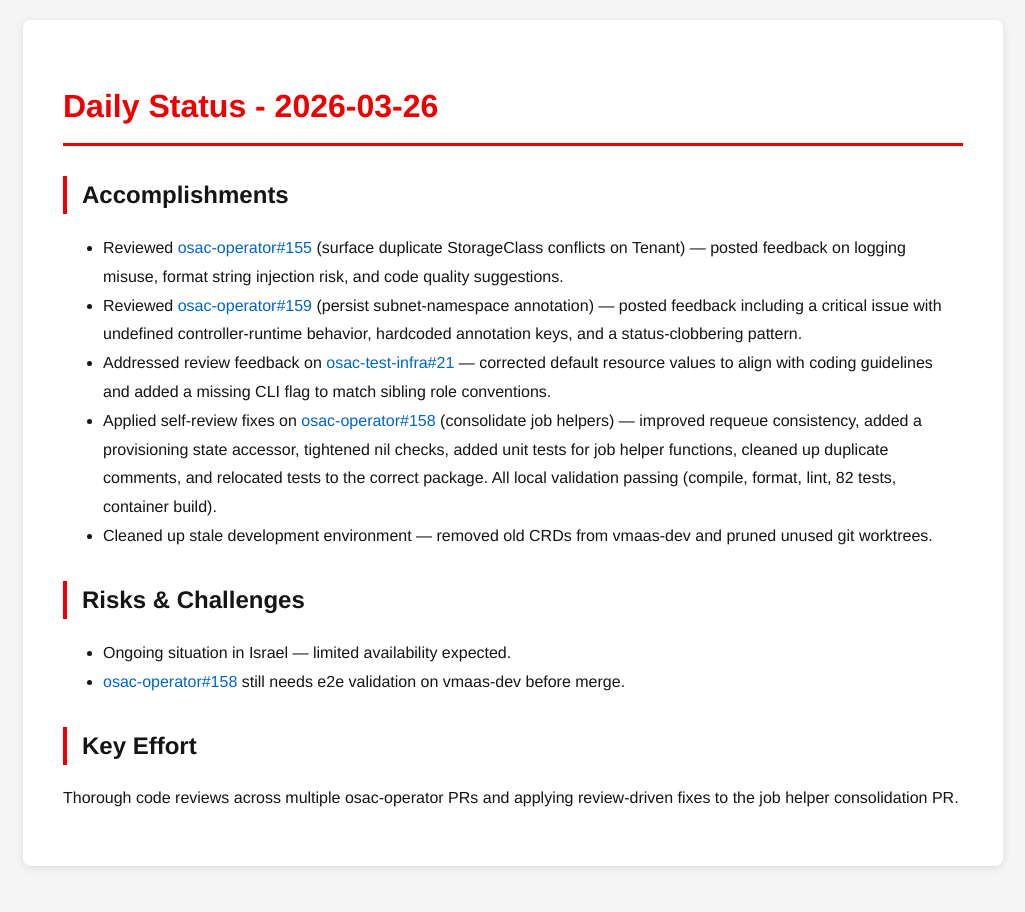
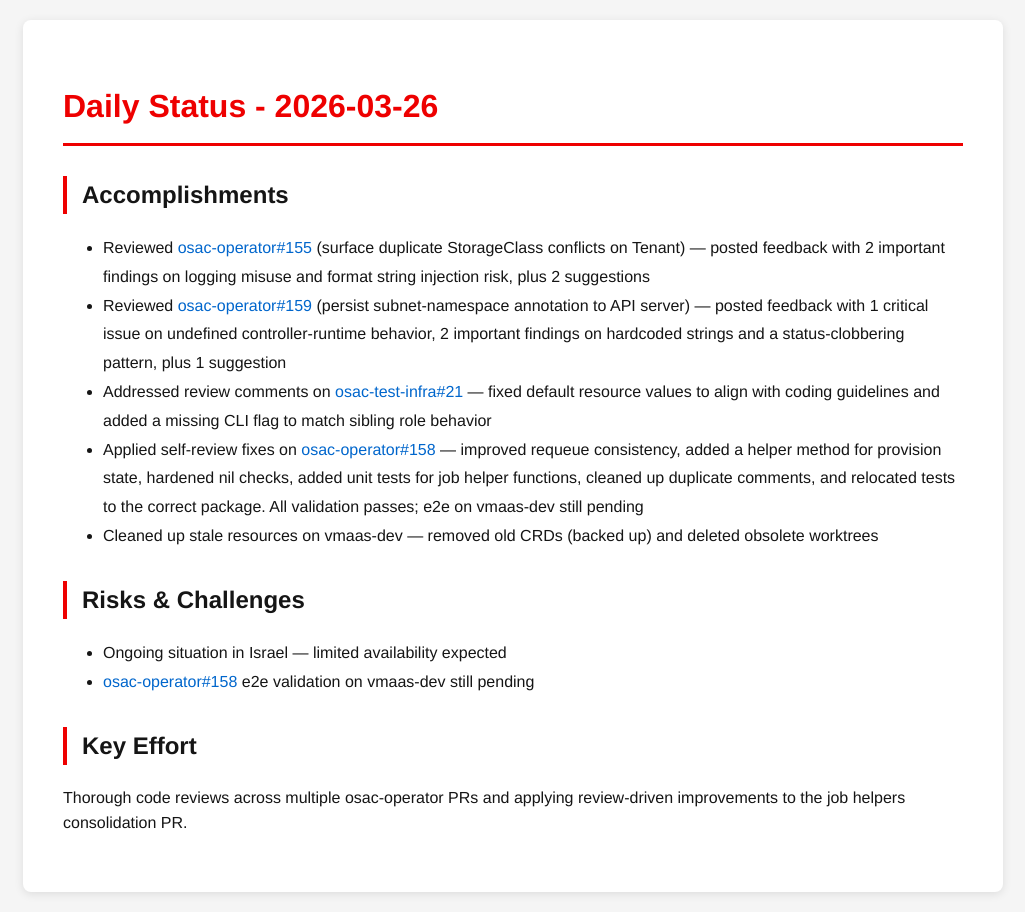
Before and after one commit to tzvatot/daily-status, a Jekyll site: the page built from 2026-03-26.md, in a window 1280 px wide. Shown: the whole page, without its empty margins (127-1152 px from the left). Built offline with Jekyll 4.4.1, drawn with Linux system fonts in a browser that asks for light colours.

Commit message:
Daily status update - 2026-03-26

```diff
--- a/2026-03-26.md
+++ b/2026-03-26.md
@@ -7,15 +7,15 @@
 # Daily Status - 2026-03-26
 
 ## Accomplishments
-- Reviewed [osac-operator#155](https://github.com/osac-project/osac-operator/pull/155) (surface duplicate StorageClass conflicts on Tenant) — posted feedback on logging misuse, format string injection risk, and code quality suggestions.
-- Reviewed [osac-operator#159](https://github.com/osac-project/osac-operator/pull/159) (persist subnet-namespace annotation) — posted feedback including a critical issue with undefined controller-runtime behavior, hardcoded annotation keys, and a status-clobbering pattern.
-- Addressed review feedback on [osac-test-infra#21](https://github.com/osac-project/osac-test-infra/pull/21) — corrected default resource values to align with coding guidelines and added a missing CLI flag to match sibling role conventions.
-- Applied self-review fixes on [osac-operator#158](https://github.com/osac-project/osac-operator/pull/158) (consolidate job helpers) — improved requeue consistency, added a provisioning state accessor, tightened nil checks, added unit tests for job helper functions, cleaned up duplicate comments, and relocated tests to the correct package. All local validation passing (compile, format, lint, 82 tests, container build).
-- Cleaned up stale development environment — removed old CRDs from vmaas-dev and pruned unused git worktrees.
+- Reviewed [osac-operator#155](https://github.com/osac-project/osac-operator/pull/155) (surface duplicate StorageClass conflicts on Tenant) — posted feedback with 2 important findings on logging misuse and format string injection risk, plus 2 suggestions
+- Reviewed [osac-operator#159](https://github.com/osac-project/osac-operator/pull/159) (persist subnet-namespace annotation to API server) — posted feedback with 1 critical issue on undefined controller-runtime behavior, 2 important findings on hardcoded strings and a status-clobbering pattern, plus 1 suggestion
+- Addressed review comments on [osac-test-infra#21](https://github.com/osac-project/osac-test-infra/pull/21) — fixed default resource values to align with coding guidelines and added a missing CLI flag to match sibling role behavior
+- Applied self-review fixes on [osac-operator#158](https://github.com/osac-project/osac-operator/pull/158) — improved requeue consistency, added a helper method for provision state, hardened nil checks, added unit tests for job helper functions, cleaned up duplicate comments, and relocated tests to the correct package. All validation passes; e2e on vmaas-dev still pending
+- Cleaned up stale resources on vmaas-dev — removed old CRDs (backed up) and deleted obsolete worktrees
 
 ## Risks & Challenges
-- Ongoing situation in Israel — limited availability expected.
-- [osac-operator#158](https://github.com/osac-project/osac-operator/pull/158) still needs e2e validation on vmaas-dev before merge.
+- Ongoing situation in Israel — limited availability expected
+- [osac-operator#158](https://github.com/osac-project/osac-operator/pull/158) e2e validation on vmaas-dev still pending
 
 ## Key Effort
-Thorough code reviews across multiple osac-operator PRs and applying review-driven fixes to the job helper consolidation PR.
+Thorough code reviews across multiple osac-operator PRs and applying review-driven improvements to the job helpers consolidation PR.
```
